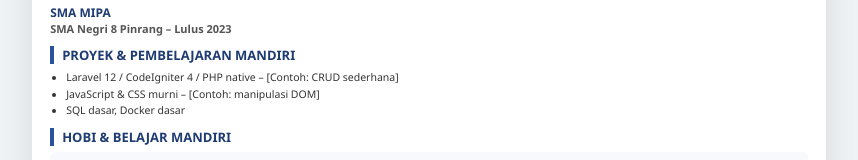
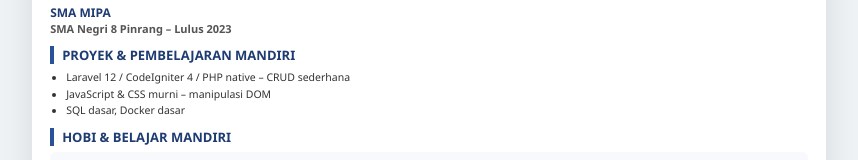
Before and after one commit to andisammenglangi/cv, a plain HTML site: page index.html in a window 1280 px wide. Shown: the part 639-799 px from the top of the page, without its empty margins (211-1069 px from the left). Drawn offline with Linux system fonts and the light colour scheme.

Commit message:
Update index.html final

```diff
--- a/index.html
+++ b/index.html
@@ -326,8 +326,8 @@
                 <div class="section-title">Proyek & Pembelajaran Mandiri</div>
                 <div class="job-desc">
                     <ul>
-                        <li>Laravel 12 / CodeIgniter 4 / PHP native – [Contoh: CRUD sederhana]</li>
-                        <li>JavaScript & CSS murni – [Contoh: manipulasi DOM]</li>
+                        <li>Laravel 12 / CodeIgniter 4 / PHP native – CRUD sederhana</li>
+                        <li>JavaScript & CSS murni – manipulasi DOM</li>
                         <li>SQL dasar, Docker dasar</li>
                     </ul>
                 </div>
```
